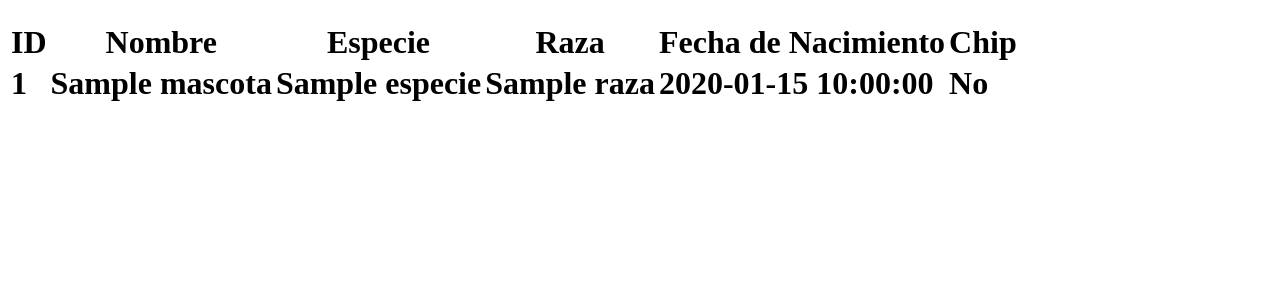
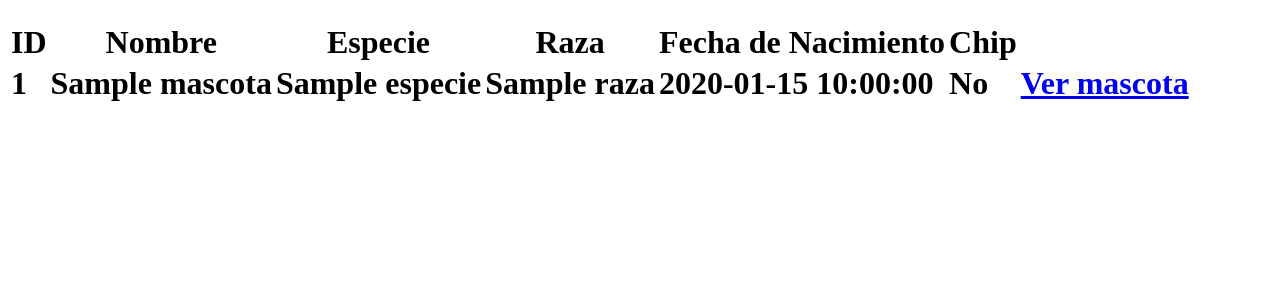
Before and after one commit to albanomp/Proyecto-Clinica-Veterinaria, a Python web app: template Clinica_Veterinaria/app/templates/list.html in a window 1280 px wide. Shown: the top 300 px of the page. Run offline with Jinja, Linux system fonts and the light colour scheme; the template is opened without the code that fills it: most values are stand-ins (such as "Sample title", 1, 10 or a date in 2020).

Commit message:
Añadido enlace para ver mascota concreta list.html

```diff
--- a/Clinica_Veterinaria/app/templates/list.html
+++ b/Clinica_Veterinaria/app/templates/list.html
@@ -36,6 +36,9 @@
                         No
                     {% endif %}
                 </td>
+                <td>
+                    <a href="/mascotas/{{m.id}}">Ver mascota</a>
+                </td>
             <tr>
             {% endfor %}
         <tbody>
```
